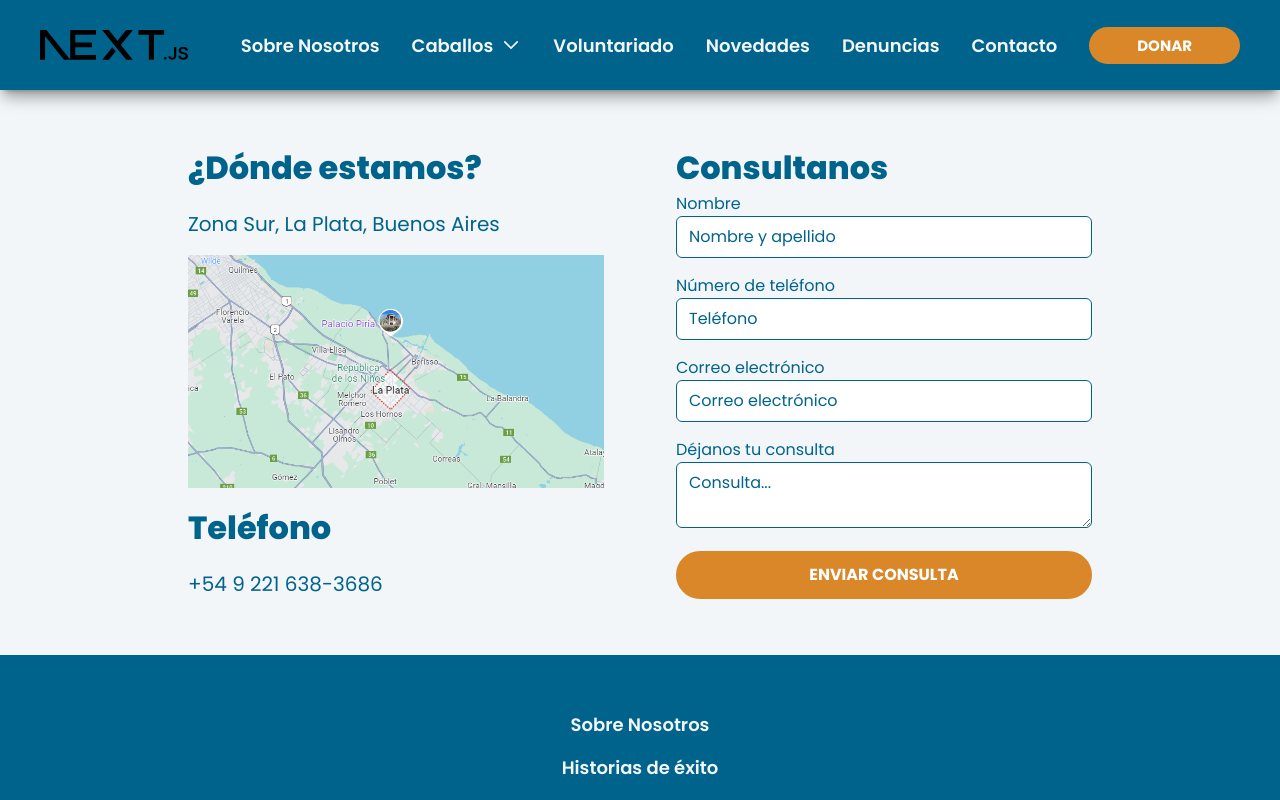
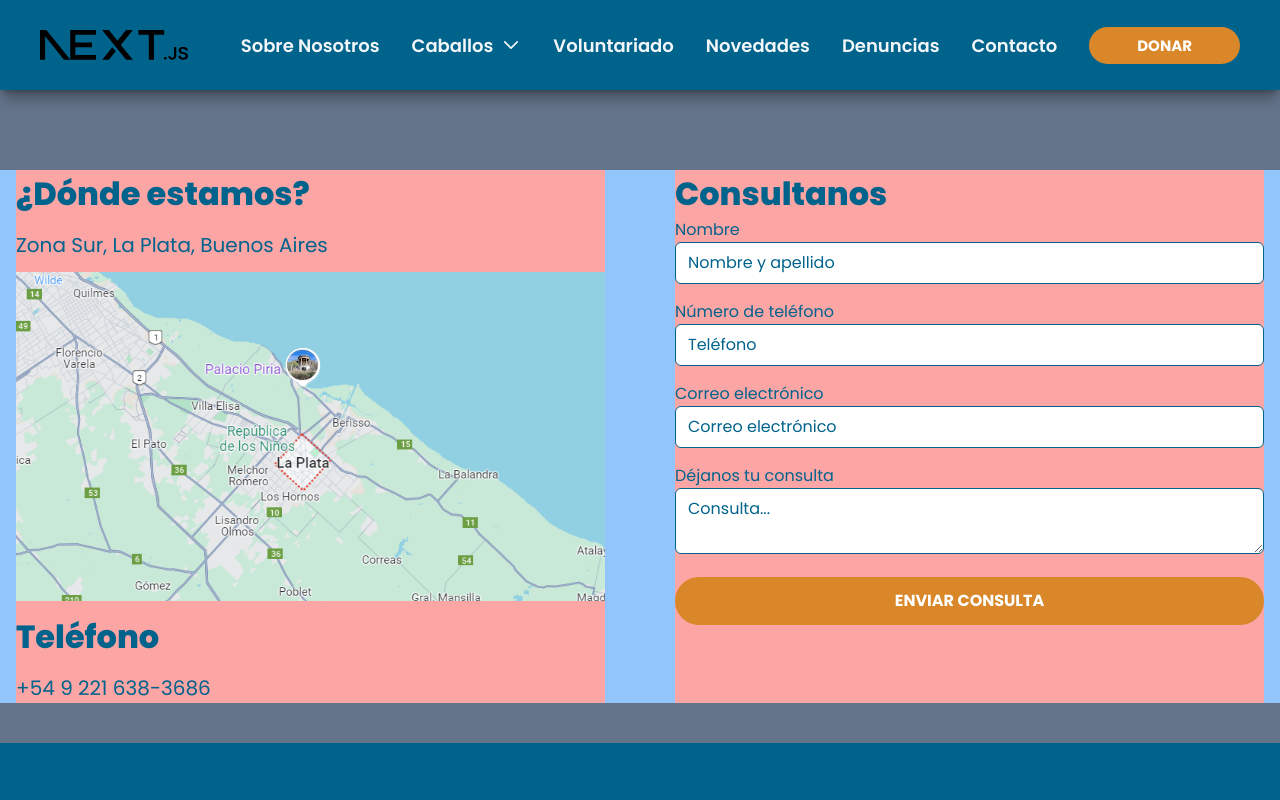
Before and after one commit to inkua/caballosenlibertad, a Next.js app: page /contacto in a window 1280 px wide. Shown: the top 800 px of the page. Built offline with nearby package versions, Linux system fonts and the light colour scheme.

Commit message:
style: contact page

```diff
--- a/package.json
+++ b/package.json
@@ -9,7 +9,6 @@
     "lint": "next lint"
   },
   "dependencies": {
-    "@emailjs/browser": "^4.4.1",
     "@headlessui/react": "^2.1.3",
     "@heroicons/react": "^2.1.5",
     "@tailwindcss/forms": "^0.5.9",
--- a/src/app/(main)/components/ContactForm.jsx
+++ b/src/app/(main)/components/ContactForm.jsx
@@ -1,6 +1,5 @@
 "use client";
 import React, { useState } from "react";
-import emailjs from "@emailjs/browser";
 export default function ContactForm() {
   const [formData, setFormData] = useState({
     name: "",
@@ -49,7 +48,7 @@ export default function ContactForm() {
     }
     setError({})
 
-    const templateParams = {
+   /*  const templateParams = {
       to_name:name,
       to_email:email,
       to_phone:phone,
@@ -73,11 +72,11 @@ export default function ContactForm() {
       }),(error) =>{
         console.log("Error al enviar", error)
       }
-      ;
+      ; */
   };
 
   return (
-    <div className="w-full max-w-md p-mobile">
+    <div className="w-full bg-red-300 md:basis-1/2">
       <h2 className="font-extrabold text-primary text-[20px] md:text-[32px] duration-200">
         Consultanos
       </h2>
--- a/src/app/(main)/components/ContactMap.jsx
+++ b/src/app/(main)/components/ContactMap.jsx
@@ -3,7 +3,7 @@ import React from 'react'
 import map from '/public/assets/ubicación_mapa.png'
 export default function ContactMap({ubication, phone}) {
   return (
-    <div className='flex flex-col justify-between gap-3 w-full max-w-md p-mobile'>
+    <div className='flex flex-col justify-between gap-3 w-full bg-red-300 md:basis-1/2'>
         <h2 className='font-extrabold text-primary text-[20px] md:text-[32px] duration-200'>¿Dónde estamos?</h2>
         <p className='text-primary text-[16px] md:text-[20px] duration-200'>{ubication}</p>
         <Image src={map} alt='La Plata, Buenos Aires' width={400} height={400} className='w-full' />
--- a/src/app/(main)/contacto/page.jsx
+++ b/src/app/(main)/contacto/page.jsx
@@ -4,11 +4,11 @@ import ContactForm from '../components/ContactForm'
 
 export default function page() {
   return (
-    <div className='flex items-center justify-center pt-32 pb-10'>
-        <div className='flex justify-center flex-wrap gap-10 w-full'>
-        <ContactMap phone={"+54 9 221 638-3686"} ubication={"Zona Sur, La Plata, Buenos Aires"} />
-        <ContactForm />
+    <main className='pb-10 bg-slate-500 pt-[70px] lg:pt-[170px] lg:mx-auto '>
+        <div className='flex flex-col md:flex-row justify-center gap-[70px] px-mobile md:px-tablet xl:px-mobile bg-blue-300 max-w-content mx-auto'>
+          <ContactMap phone={"+54 9 221 638-3686"} ubication={"Zona Sur, La Plata, Buenos Aires"} />
+          <ContactForm />
         </div>
-    </div>
+    </main>
   )
 }
```
Also changed, not shown: src/app/api/contact/route.js (added).
